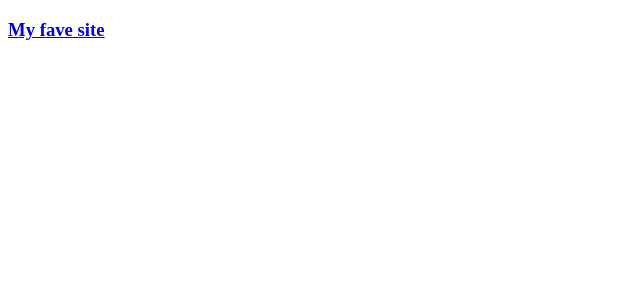
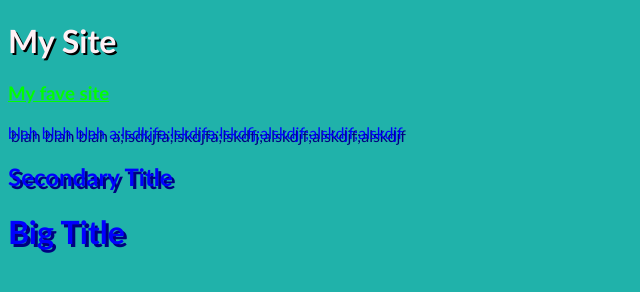
Before and after one commit to arieltraver/gekko_kids, a plain HTML site: page test.html in a window 1280 px wide. Shown: the whole page, without its empty margins (0-640 px from the left). Drawn offline with Linux system fonts and the light colour scheme.

Commit message:
created my stylesheet

```diff
--- /dev/null
+++ b/style.css
@@ -0,0 +1,30 @@
+body {
+    background-color:lightseagreen;
+
+    font-family: 'Trebuchet MS', 'Lucida Sans Unicode', 'Lucida Grande', 'Lucida Sans', 'Arial', sans-serif;
+}
+
+h1 {
+    color: lavenderblush;
+    font-weight:10px;
+    text-shadow: 2px 2px black;
+    font-size:xx-large;
+
+}
+a {
+    color:lime;
+}
+a :hover {
+    color:aqua;
+}
+
+a :visited {
+    color: darkred;
+}
+p {
+    color:green;
+}
+.myfavoritecolor {
+    color:blue;
+    text-shadow:3px 3px navy;
+}
--- a/test.html
+++ b/test.html
@@ -1,8 +1,21 @@
 <!DOCTYPE html>
 <html>
-	<head><title>Ari Site</title></head>
+	<head>
+		<link rel="stylesheet" type="text/css" href="style.css">
+		<title>Ari's Site</title>
+	</head>
 	<body>
-		<a href="stackoverflow.com"><h3>My fave site</h3></a>
+		<h1>My Site</h1>
+		<a href="https://www.stackoverflow.com"><h3>My fave site</h3></a>
+		<p class="myfavoritecolor">
+			blah blah blah a;lsdkjfa;lskdjfa;lskdfj;alskdjf;alskdjf;alskdjf
+		</p>
+		<h2 class="myfavoritecolor">
+			Secondary Title
+		</h2>
+		<h1 class="myfavoritecolor">
+			Big Title
+		</h1>
 	</body>
 
 </html>
```
